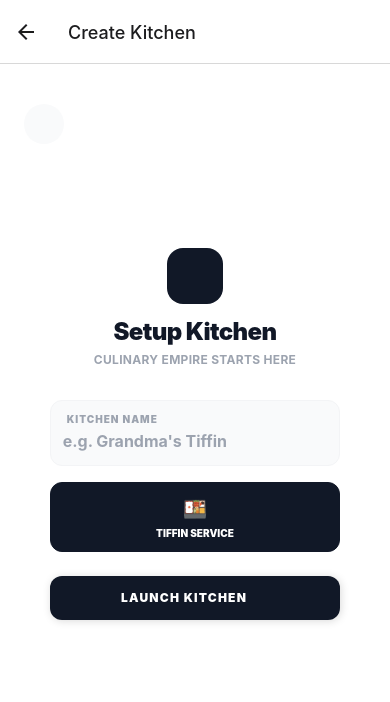
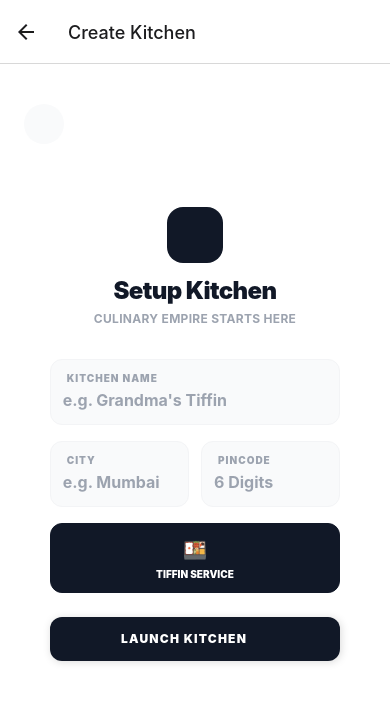
Before and after one commit to KushDastane/TiffinManagement, a React Native app: screen /CreateKitchen in a window 390 px wide. Shown: the top 702 px of the page. Built offline with nearby package versions, Linux system fonts and the light colour scheme; no server answers; some icons are missing.

Commit message:
Almost done MVP3

```diff
--- a/src/screens/admin/CreateKitchenScreen.js
+++ b/src/screens/admin/CreateKitchenScreen.js
@@ -9,6 +9,8 @@ import { ChefHat, ArrowRight, ChevronLeft } from 'lucide-react-native';
 export const CreateKitchenScreen = () => {
     const { user } = useAuth();
     const [name, setName] = useState('');
+    const [city, setCity] = useState('');
+    const [pincode, setPincode] = useState('');
     const [kitchenType, setKitchenType] = useState('DABBA'); // Default Type
     const [loading, setLoading] = useState(false);
     const [resetting, setResetting] = useState(false);
@@ -39,9 +41,23 @@ export const CreateKitchenScreen = () => {
             return;
         }
 
+        if (!city.trim() || !pincode.trim()) {
+            Alert.alert("Error", "City and Pincode are required");
+            return;
+        }
+
+        if (pincode.length !== 6) {
+            Alert.alert("Error", "Please enter a valid 6-digit Pincode");
+            return;
+        }
+
         setLoading(true);
         const result = await createKitchen(user.uid, {
             name: name.trim(),
+            address: {
+                city: city.trim(),
+                pinCode: pincode.trim()
+            },
             kitchenType,
             theme: {
                 primaryColor: '#FACC15' // Default
@@ -84,6 +100,33 @@ export const CreateKitchenScreen = () => {
                     />
                 </View>
 
+                <View style={tw`flex-row gap-3 mb-4`}>
+                    <View style={tw`flex-1 bg-gray-50 border border-gray-100 rounded-xl p-3 focus:border-yellow-400`}>
+                        <Text style={tw`text-[10px] font-black text-gray-400 uppercase tracking-widest mb-1 ml-1`}>City</Text>
+                        <TextInput
+                            style={tw`w-full text-base font-bold text-gray-900`}
+                            placeholder="e.g. Mumbai"
+                            value={city}
+                            onChangeText={setCity}
+                            placeholderTextColor="#9ca3af"
+                            selectionColor="#ca8a04"
+                        />
+                    </View>
+                    <View style={tw`flex-1 bg-gray-50 border border-gray-100 rounded-xl p-3 focus:border-yellow-400`}>
+                        <Text style={tw`text-[10px] font-black text-gray-400 uppercase tracking-widest mb-1 ml-1`}>Pincode</Text>
+                        <TextInput
+                            style={tw`w-full text-base font-bold text-gray-900`}
+                            placeholder="6 Digits"
+                            value={pincode}
+                            onChangeText={setPincode}
+                            placeholderTextColor="#9ca3af"
+                            selectionColor="#ca8a04"
+                            keyboardType="numeric"
+                            maxLength={6}
+                        />
+                    </View>
+                </View>
+
                 {/* Kitchen Type Selection - Compact */}
                 <View style={tw`mb-6`}>
                     <View style={tw`flex-row gap-3`}>
--- a/src/screens/admin/SettingsScreen.js
+++ b/src/screens/admin/SettingsScreen.js
@@ -4,7 +4,7 @@ import DateTimePicker from '@react-native-community/datetimepicker';
 import { useAuth } from '../../contexts/AuthContext';
 import { useTenant } from '../../contexts/TenantContext';
 import { getKitchenConfig, updateKitchenConfig, updateKitchen } from '../../services/kitchenService';
-import { logoutUser } from '../../services/authService';
+import { logoutUser, updateUserProfile } from '../../services/authService';
 import tw from 'twrnc';
 import { LinearGradient } from 'expo-linear-gradient';
 import { ChefHat, Clock, Calendar, LogOut, Save, ShieldCheck, Sun, Moon, Coffee, UtensilsCrossed, Edit2, Check, Copy } from 'lucide-react-native';
--- a/src/screens/student/DiscoveryScreen.js
+++ b/src/screens/student/DiscoveryScreen.js
@@ -8,6 +8,7 @@ export const DiscoveryScreen = ({ navigation }) => {
     const [kitchens, setKitchens] = useState([]);
     const [loading, setLoading] = useState(true);
     const [filter, setFilter] = useState('');
+    const { userProfile } = useAuth();
 
     useEffect(() => {
         fetchKitchens();
@@ -15,7 +16,13 @@ export const DiscoveryScreen = ({ navigation }) => {
 
     const fetchKitchens = async (searchText = '') => {
         setLoading(true);
-        const data = await getAllKitchens(searchText);
+        let data = await getAllKitchens(searchText);
+
+        // Hard Filter by Student Pincode
+        if (userProfile?.pincode) {
+            data = data.filter(k => k.address?.pinCode === userProfile.pincode);
+        }
+
         setKitchens(data);
         setLoading(false);
     };
@@ -47,18 +54,12 @@ export const DiscoveryScreen = ({ navigation }) => {
                 </View>
             </View>
 
-            <View style={tw`flex-row mt-6 gap-3`}>
+            <View style={tw`mt-6`}>
                 <TouchableOpacity
-                    style={tw`flex-1 bg-yellow-400 p-4 rounded-xl items-center shadow-sm`}
-                    onPress={() => navigation.navigate('TrialOrder', { kitchen: item })}
-                >
-                    <Text style={tw`font-bold text-gray-900`}>Try Today</Text>
-                </TouchableOpacity>
-                <TouchableOpacity
-                    style={tw`flex-1 bg-white p-4 rounded-xl items-center border border-gray-200`}
+                    style={tw`bg-yellow-400 p-4 rounded-xl items-center shadow-sm`}
                     onPress={() => navigation.navigate('JoinKitchen', { kitchenCode: item.joinCode })}
                 >
-                    <Text style={tw`font-bold text-gray-700`}>Join</Text>
+                    <Text style={tw`font-black text-gray-900 uppercase tracking-widest text-xs`}>Join Kitchen</Text>
                 </TouchableOpacity>
             </View>
         </View>
@@ -67,8 +68,8 @@ export const DiscoveryScreen = ({ navigation }) => {
     return (
         <View style={tw`flex-1 bg-white p-4`}>
             <View style={tw`pt-10 mb-6`}>
-                <Text style={tw`text-4xl font-black text-gray-900`}>Discover</Text>
-                <Text style={tw`text-gray-500 text-lg`}>Taste home-cooked meals near you.</Text>
+                <Text style={tw`text-4xl font-black text-gray-900`}>Discovery</Text>
+                <Text style={tw`text-gray-500 text-lg`}>Kitchens in {userProfile?.city} ({userProfile?.pincode})</Text>
             </View>
 
             <TextInput
@@ -87,8 +88,12 @@ export const DiscoveryScreen = ({ navigation }) => {
                     renderItem={renderKitchen}
                     keyExtractor={item => item.id}
                     ListEmptyComponent={
-                        <View style={tw`items-center justify-center py-10`}>
-                            <Text style={tw`text-gray-400 text-lg`}>No kitchens found.</Text>
+                        <View style={tw`items-center justify-center py-20`}>
+                            <View style={tw`w-20 h-20 bg-gray-50 rounded-full items-center justify-center mb-4`}>
+                                <Text style={tw`text-4xl`}>📍</Text>
+                            </View>
+                            <Text style={tw`text-gray-400 text-lg font-bold text-center`}>No kitchens found{'\n'}in your area yet.</Text>
+                            <Text style={tw`text-gray-400 text-xs mt-2 text-center`}>Try searching for a specific name{'\n'}or check back later.</Text>
                         </View>
                     }
                 />
--- a/src/screens/student/OrderScreen.js
+++ b/src/screens/student/OrderScreen.js
@@ -212,7 +212,9 @@ export const OrderScreen = ({ navigation }) => {
     if (availableSlots.length === 0 || !selectedSlot) {
         return (
             <View style={tw`flex-1 bg-white items-center justify-center p-10`}>
-                <Text style={tw`text-6xl mb-6`}>👨‍🍳</Text>
+                <View style={tw`mb-6`}>
+                    <Text style={tw`text-6xl leading-[80px]`}>👨‍🍳</Text>
+                </View>
                 <Text style={tw`text-2xl font-black text-gray-900 text-center mb-2`}>
                     Kitchen Resting
                 </Text>
```
